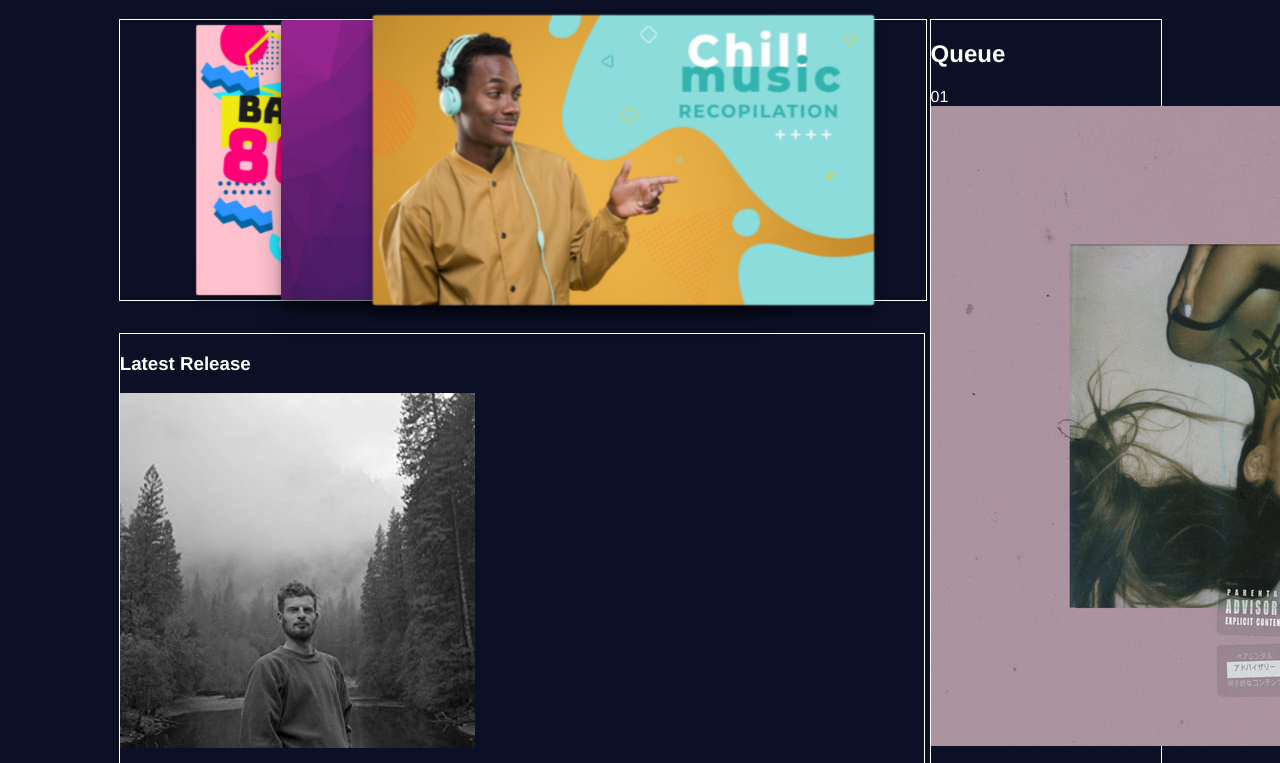
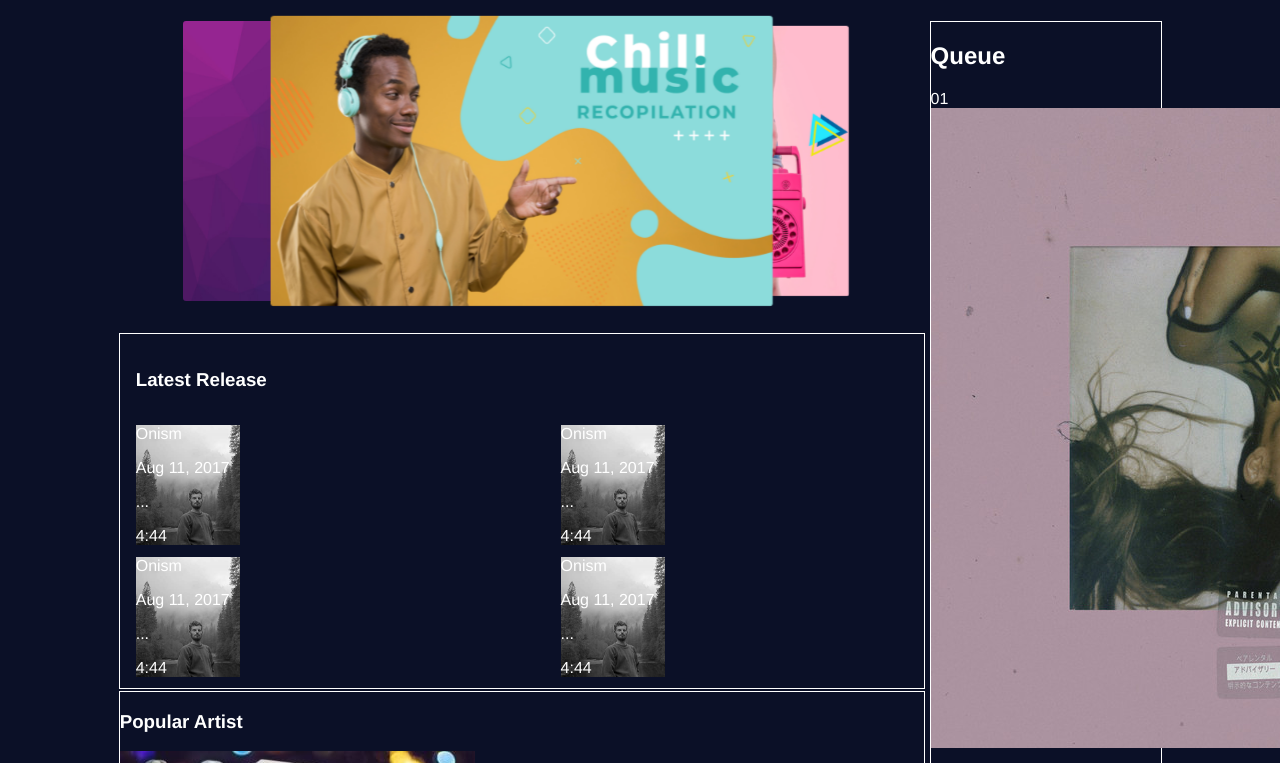
Before and after one commit to shivam2575/music-player, a website: page index.html in a window 1280 px wide. Shown: the part 109-872 px from the top of the page. Drawn offline with Linux system fonts and the light colour scheme.

Commit message:
changes in latest-release-section

```diff
--- a/index.html
+++ b/index.html
@@ -13,7 +13,7 @@
 
 <body>
   <!-- Header start & navigation -->
-  <header>
+  <header class="mb">
     <div id="logo-container">
       <div><a href="#"><img src="images/logo.png" alt="logo"></a></div>
       <div>
@@ -38,7 +38,7 @@
   <!-- Main content start -->
   <main>
     <!-- carasoule start -->
-    <div id="carasoule" class="border mb">
+    <div id="carasoule" class="mb">
       <div id="slider">
         <input type="radio" name="slider" id="s1" checked>
         <input type="radio" name="slider" id="s2">
@@ -54,10 +54,11 @@
     </div>
 
     <!-- Latest Release start -->
-    <div class="border mb">
+    <div id="latest-release-container" class="border mb">
       <h3>Latest Release</h3>
-      <div>
-        <div><img src="images/latest_release/latest-release-onism.jpg" alt="latest_release_picture"></div>
+      <div id="latest-release-row-1" class="latest-row">
+        <div id="latest-release-col-1" class="latest-col">
+          <div></div>
           <div>
             <p>Onism</p>
             <p>Aug 11, 2017</p>
@@ -65,26 +66,8 @@
             <p>4:44</p>
           </div>
         </div>
-      <div>
-        <div><img src="images/latest_release/latest-release-onism.jpg" alt="latest_release_picture"></div>
-        <div>
-          <p>Onism</p>
-          <p>Aug 11, 2017</p>
-          <p>...</p>
-          <p>4:44</p>
-        </div>
-      </div>
-      <div>
-        <div><img src="images/latest_release/latest-release-onism.jpg" alt="latest_release_picture"></div>
-        <div>
-          <p>Onism</p>
-          <p>Aug 11, 2017</p>
-          <p>...</p>
-          <p>4:44</p>
-        </div>
-      </div>
-      <div>
-        <div><img src="images/latest_release/latest-release-onism.jpg" alt="latest_release_picture"></div>
+        <div id="latest-release-col-2" class="latest-col">
+          <div></div>
           <div>
             <p>Onism</p>
             <p>Aug 11, 2017</p>
@@ -94,6 +77,27 @@
         </div>
       </div>
 
+      <div id="latest-release-row-2" class="latest-row">
+        <div id="latest-release-col-3" class="latest-col">
+          <div></div>
+          <div>
+            <p>Onism</p>
+            <p>Aug 11, 2017</p>
+            <p>...</p>
+            <p>4:44</p>
+          </div>
+        </div>
+        <div id="latest-release-col-4" class="latest-col">
+          <div></div>
+          <div>
+            <p>Onism</p>
+            <p>Aug 11, 2017</p>
+            <p>...</p>
+            <p>4:44</p>
+          </div>
+        </div>
+      </div>
+    </div>
     <!-- Popular artist start -->
     <div class="border mb">
       <h3>Popular Artist</h3>
--- a/styles.css
+++ b/styles.css
@@ -128,7 +128,7 @@ header{
 
 #slider label, #slider label img{
     position: absolute;
-    left: 0;
+    left: -10%;
     top: 0;
     height: 100%;
     width: 100%;
@@ -164,23 +164,47 @@ header{
 #s1:checked ~ #slide-1,
 #s2:checked ~ #slide-2,
 #s3:checked ~ #slide-3{
-    box-shadow: 0 13px 26px rgba(0,0,0, 0.3), 0 12px 6px rgba(0,0,0, 0.2);
     transform: translate3d(0%, 0, 0px);
 }
 
 #s1:checked ~ #slide-2,
 #s2:checked ~ #slide-3,
 #s3:checked ~ #slide-1{
-    box-shadow: 0 6px 10px rgba(0,0,0, 0.3), 0 12px 6px rgba(0,0,0, 0.2);
     transform: translate3d(20%, 0, 50px);
 }
 
 #s1:checked ~ #slide-3,
 #s2:checked ~ #slide-1,
 #s3:checked ~ #slide-2{
-    box-shadow: 0 1px 4px rgba(0,0,0, 0.3), 0 12px 6px rgba(0,0,0, 0.2);
-    transform: translate3d(-20%, 0, -50px);
+    transform: translate3d(40%, 0, -50px);
 }
+
+
+/* --------------latest release section---------------- */
+#latest-release-container{
+    display: flex;
+    flex-direction: column;
+    padding: 1rem;
+}
+
+.latest-row{
+    display: flex;
+    justify-content: space-between;
+    /* align-items: center; */
+}
+
+.latest-col{
+    height: 8.2rem;
+    width: 45%;
+}
+
+.latest-col>div{
+    width: 30%;
+    background-image: url(images/latest_release/latest-release-onism.jpg);
+    background-size: cover;
+}
+
+
 
 
 
```
Lines whose indentation alone changed are shown as unchanged.
